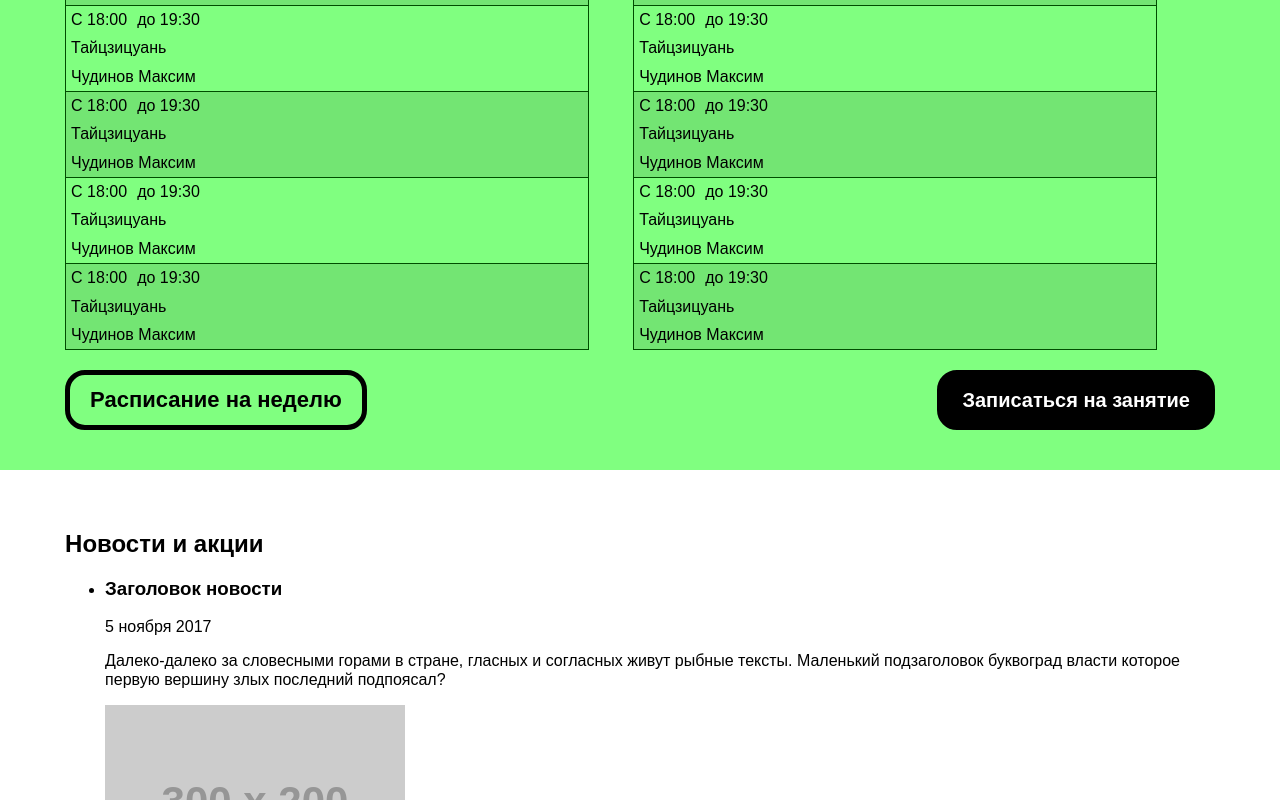
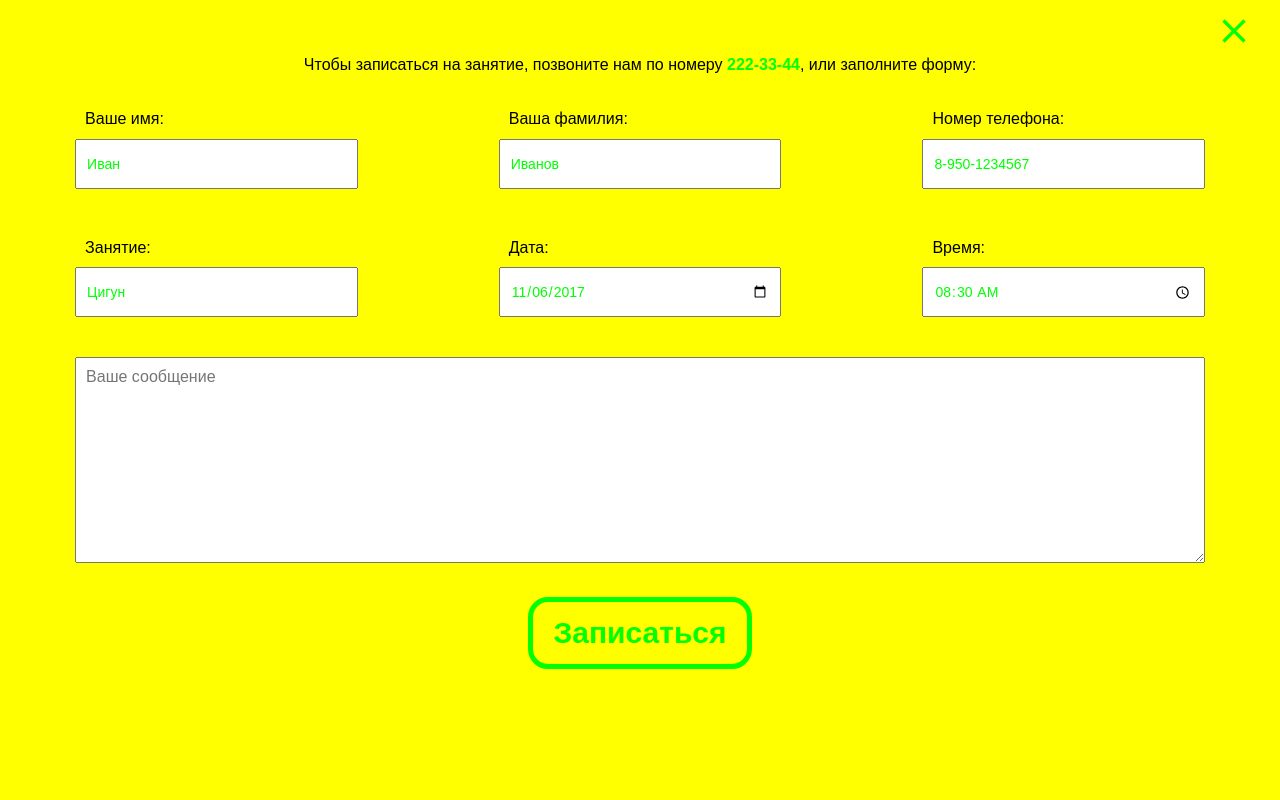
Before and after one commit to kripton-perm/white-crane, a website: page index.html in a window 1280 px wide. Both pictures are taken after a click on the button "Записаться на занятие". Shown: the part 2962-3762 px from the top of the page. Drawn offline with nearby package versions, Linux system fonts and the light colour scheme; files that its build step writes are made by us from their sources; placeholder pictures from the web are drawn by us; files whose address does not match are found by name.

Commit message:
Оформил открытие-закрытие формы записи в расписании

```diff
--- a/js/main.js
+++ b/js/main.js
@@ -1,5 +1,8 @@
 var navMain = document.querySelector('.main-nav');
 var navToggle = document.querySelector('.main-nav__toggle');
+var scheduleSignup = document.querySelector('.schedule__signup');
+var scheduleModal = document.querySelector('.schedule__modal');
+var scheduleClose = scheduleModal.querySelector('.signup__close');
 //var servicesToggles = document.querySelectorAll('.services .slider__toggle');
 //var servicesItems = document.querySelectorAll('.services .services__item');
 //var servicesList = document.querySelector('.services__list');
@@ -21,6 +24,12 @@ navToggle.addEventListener('click', function() {
     navMain.classList.remove('main-nav--open');
     //pageHeader.classList.add('page-header--closed');
   }
+});
+scheduleSignup.addEventListener('click', function() {
+  scheduleModal.classList.add('modal--show');
+});
+scheduleClose.addEventListener('click', function() {
+  scheduleModal.classList.remove('modal--show');
 });
 /*
 servicesList.classList.remove('services__list--nojs');
--- a/sass/layout/modal.scss
+++ b/sass/layout/modal.scss
@@ -5,4 +5,8 @@
   right: 0;
   top: 0;
   max-height: 100vh;
+
+  &--show {
+    display: block;
+  }
 }
```
Also changed, not shown: js/main.min.js.
